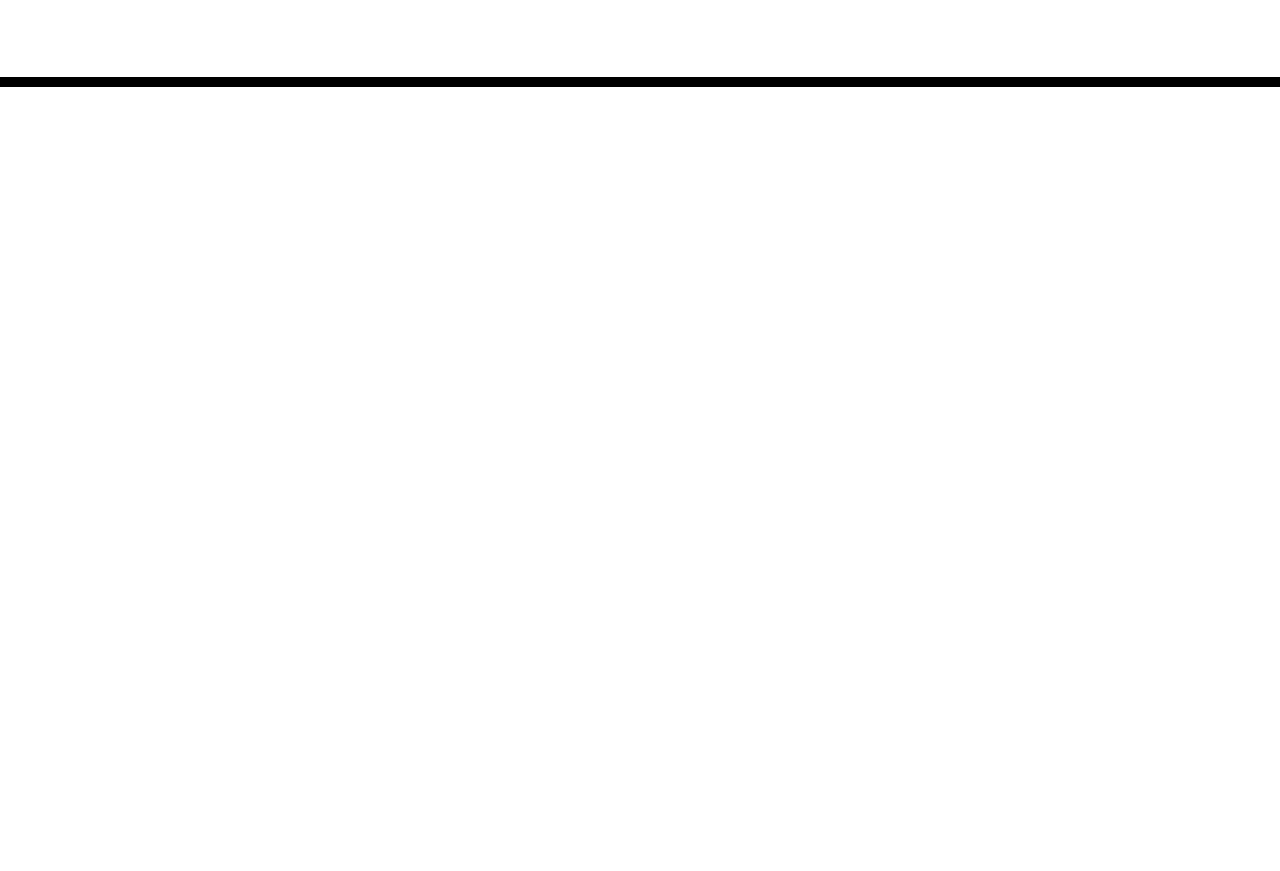
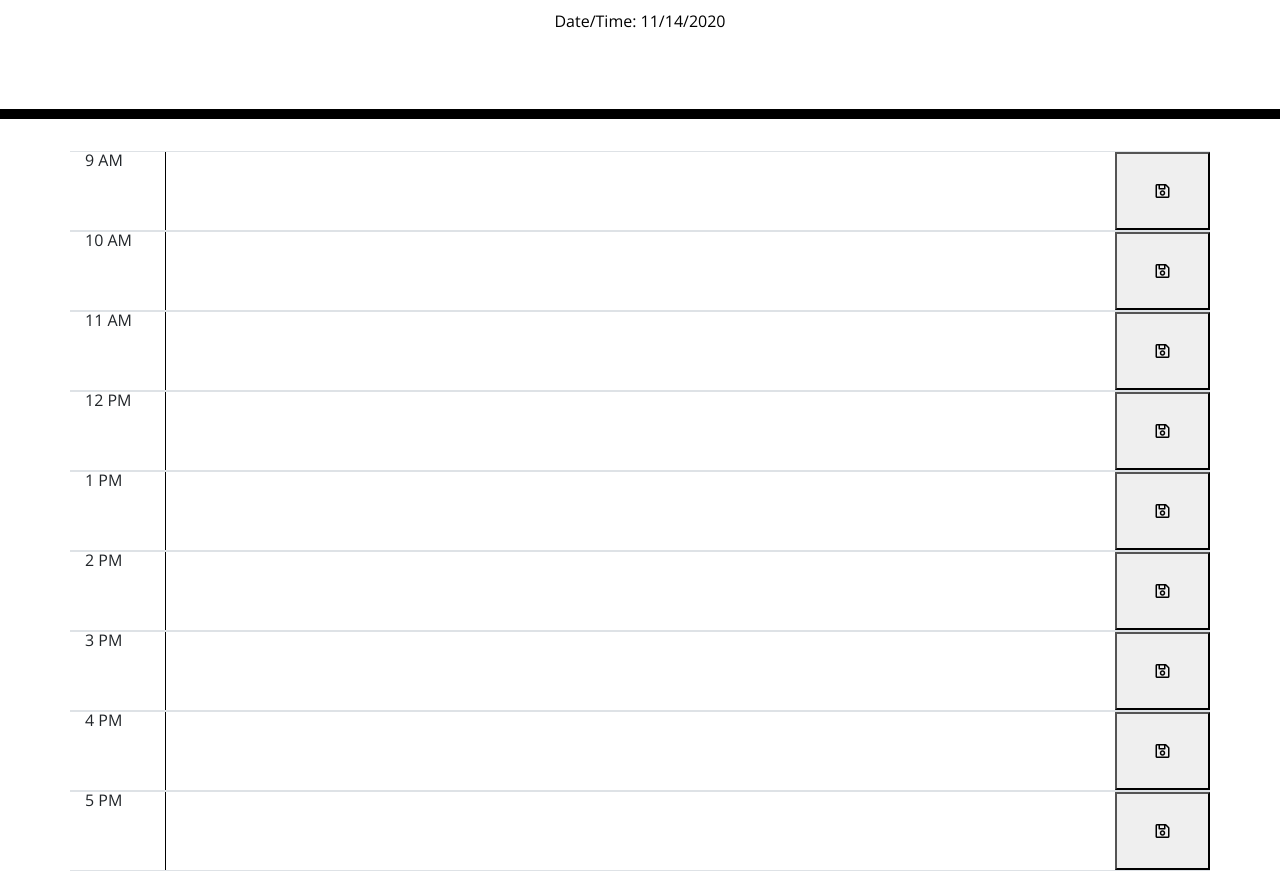
Before and after one commit to wdavonta/workday-scheduler, a plain HTML site: page Develop/index.html in a window 1280 px wide. Shown: the part 181-1052 px from the top of the page. Before the commit the page ends 800 px from the top, so only its background shows below. Drawn offline with nearby package versions, Linux system fonts and the light colour scheme.

Commit message:
added time stamps

```diff
--- a/Develop/index.html
+++ b/Develop/index.html
@@ -26,10 +26,65 @@
     <header class="jumbotron">
       <h1 class="display-3">Work Day Scheduler</h1>
       <p class="lead">A simple calendar app for scheduling your work day</p>
-      <p id="currentDay" class="lead"></p>
+      <p>Date/Time: <span id="datetime"></span></p>
     </header>
     <div class="container">
       <!-- Timeblocks go here -->
+
+      <div id="calendar-row1" class="row justify-content-md-center border-top border-bottom calendar-row">
+        <div id="time1"class="col-md-1">9 AM</div>
+        <textarea rows="2" id="text-entry1" class="col-md-10"></textarea>
+        <button id="save" class="col-md-1"><i class="far fa-save"></i></button>
+      </div>
+
+      <div id="calendar-row1" class="row justify-content-md-center border-top border-bottom calendar-row">
+        <div id="time1"class="col-md-1">10 AM</div>
+        <textarea rows="2" id="text-entry1" class="col-md-10"></textarea>
+        <button id="save" class="col-md-1"><i class="far fa-save"></i></button>
+      </div>
+
+      <div id="calendar-row1" class="row justify-content-md-center border-top border-bottom calendar-row">
+        <div id="time1"class="col-md-1">11 AM</div>
+        <textarea rows="2" id="text-entry1" class="col-md-10"></textarea>
+        <button id="save" class="col-md-1"><i class="far fa-save"></i></button>
+      </div>
+
+      <div id="calendar-row1" class="row justify-content-md-center border-top border-bottom calendar-row">
+        <div id="time1"class="col-md-1">12 PM</div>
+        <textarea rows="2" id="text-entry1" class="col-md-10"></textarea>
+        <button id="save" class="col-md-1"><i class="far fa-save"></i></button>
+      </div>
+
+      <div id="calendar-row1" class="row justify-content-md-center border-top border-bottom calendar-row">
+        <div id="time1"class="col-md-1">1 PM</div>
+        <textarea rows="2" id="text-entry1" class="col-md-10"></textarea>
+        <button id="save" class="col-md-1"><i class="far fa-save"></i></button>
+      </div>
+
+      <div id="calendar-row1" class="row justify-content-md-center border-top border-bottom calendar-row">
+        <div id="time1"class="col-md-1">2 PM</div>
+        <textarea rows="2" id="text-entry1" class="col-md-10"></textarea>
+        <button id="save" class="col-md-1"><i class="far fa-save"></i></button>
+      </div>
+
+      <div id="calendar-row1" class="row justify-content-md-center border-top border-bottom calendar-row">
+        <div id="time1"class="col-md-1">3 PM</div>
+        <textarea rows="2" id="text-entry1" class="col-md-10"></textarea>
+        <button id="save" class="col-md-1"><i class="far fa-save"></i></button>
+      </div>
+
+      <div id="calendar-row1" class="row justify-content-md-center border-top border-bottom calendar-row">
+        <div id="time1"class="col-md-1">4 PM</div>
+        <textarea rows="2" id="text-entry1" class="col-md-10"></textarea>
+        <button id="save" class="col-md-1"><i class="far fa-save"></i></button>
+      </div>
+
+      <div id="calendar-row1" class="row justify-content-md-center border-top border-bottom calendar-row">
+        <div id="time1"class="col-md-1">5 PM</div>
+        <textarea rows="2" id="text-entry1" class="col-md-10"></textarea>
+        <button id="save" class="col-md-1"><i class="far fa-save"></i></button>
+      </div>
+
     </div>
 
     <script src="https://code.jquery.com/jquery-3.4.1.min.js"></script>
--- a/Develop/script.js
+++ b/Develop/script.js
@@ -0,0 +1,4 @@
+
+
+var dt = new Date();
+document.getElementById("datetime").innerHTML = dt.toLocaleDateString();
```
